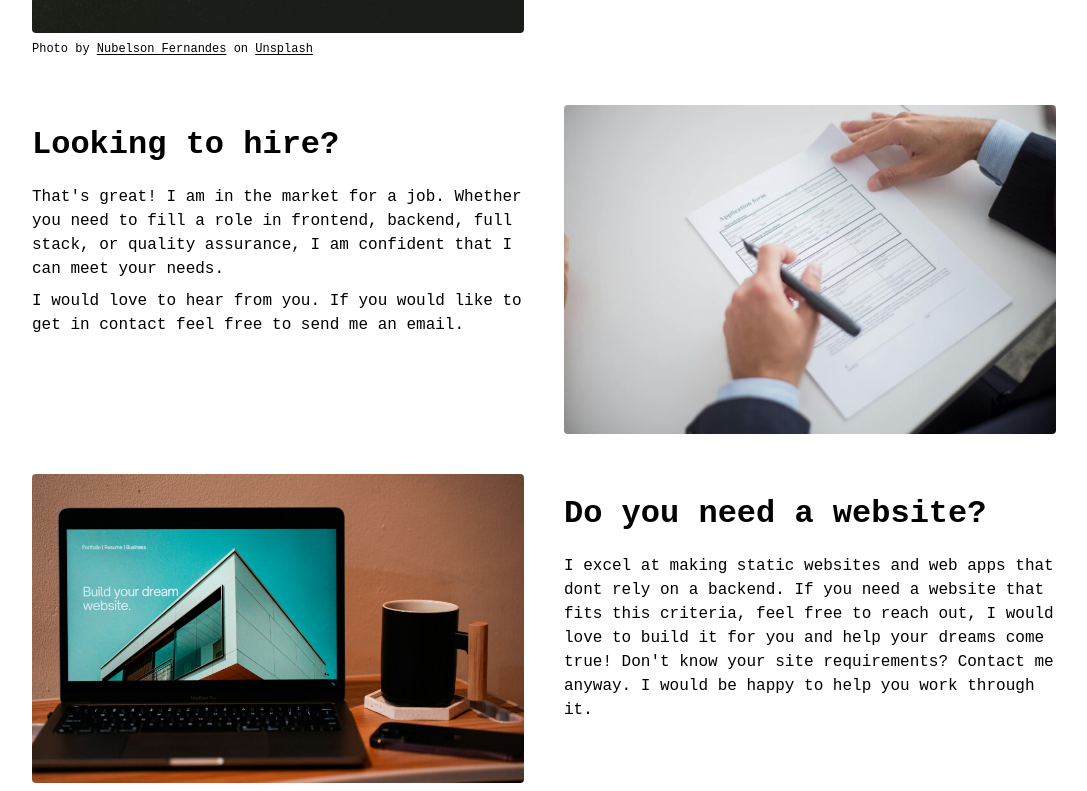
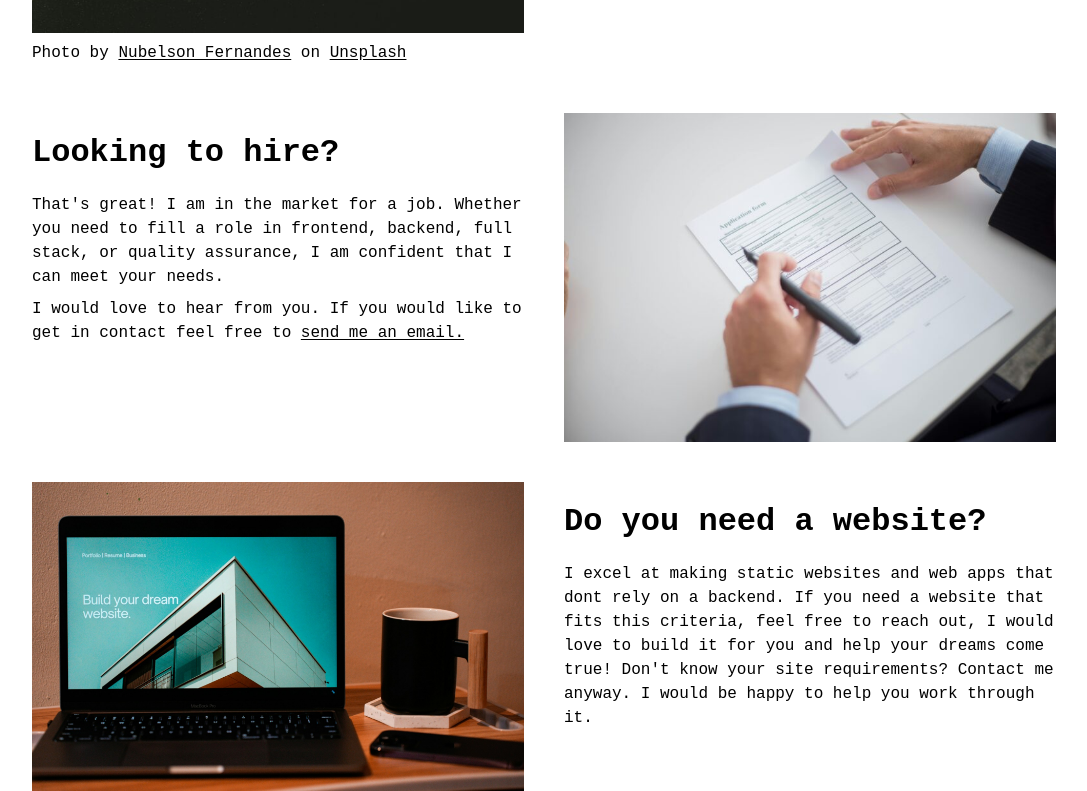
Before and after one commit to hagensv-web/hagensv-portfolio, a Next.js app: page / in a window 1280 px wide. Shown: the part 539-1330 px from the top of the page, without its empty margins (96-1183 px from the left). Built offline with nearby package versions, Linux system fonts and the light colour scheme.

Commit message:
rework homepage components

```diff
--- a/app/page.tsx
+++ b/app/page.tsx
@@ -1,8 +1,7 @@
 import StyledLink from "@/components/core/StyledLink";
-import ImageLeftContentRight from "@/components/core/ImageLeftContentRight";
-import ImageRightContentLeft from "@/components/core/ImageRightContentLeft";
 import SkillsWidget from "@/components/features/skills/SkillsWidget";
 import { Metadata } from "next";
+import TwoColumnLayout from "@/components/core/TwoColumnLayout";
 
 export const metadata: Metadata = {
   title: "Hello World!",
@@ -12,32 +11,53 @@ export const metadata: Metadata = {
 export default function Home() {
   return (
     <div className="flex flex-col gap-y-10">
-      <ImageLeftContentRight
-        imageSrc="/keyboard-768x768.jpg"
-        imageCredit={
+      <TwoColumnLayout
+        mobileFirst="right"
+        leftContent={
+          <div>
+            <img src="/keyboard-768x768.jpg" alt="Half a keyboard with a coffee mug" loading="lazy" />
             <p>Photo by <StyledLink href="https://unsplash.com/@nublson?utm_source=unsplash&utm_medium=referral&utm_content=creditCopyText">Nubelson Fernandes</StyledLink> on <StyledLink href="https://unsplash.com/photos/black-and-white-ceramic-mug-on-black-table--Xqckh_XVU4?utm_source=unsplash&utm_medium=referral&utm_content=creditCopyText">Unsplash</StyledLink></p>
-      }>
+          </div>
+        }
+        rightContent={
+          <div>
             <h1>Hello, World!</h1>
             <p>My name is Samuel Hagen (HagenSV). I graduated Cum Laude from Grove City College in 2026, with a major in Computer Science and minors in Mobile Development and Cybersecurity.</p>
-          <p>I am a programming enthusiast. I love to create, push my skills, and learn new things. I love almost all things programming, except for databases. If you would like to see what I am currently working on, check out my <StyledLink href={"/projects"}>projects</StyledLink>.</p>
-      </ImageLeftContentRight>
+            <p>I am a programming enthusiast. I love to create, push my skills, and learn new things. I love almost all things programming: front-end, back-end, mobile, web, you name it. If you would like to see what I am currently working on, check out my <StyledLink href={"/projects"}>projects</StyledLink>.</p>
+          </div>
+        } />
 
-      <ImageRightContentLeft imageSrc="/application-768x513.jpg">
+      <TwoColumnLayout
+        mobileFirst="left"
+        leftContent={
+          <div>
             <h2>Looking to hire?</h2>
             <p>That's great! I am in the market for a job. Whether you need to fill a role in frontend, backend, full stack, or quality assurance, I am confident that I can meet your needs.</p>
-          <p>I would love to hear from you. If you would like to get in contact feel free to send me an email.</p>
-      </ImageRightContentLeft>
+            <p>I would love to hear from you. If you would like to get in contact feel free to <StyledLink href="mailto:samuel@hagensv.dev" rel="nofollow">send me an email.</StyledLink></p>
+          </div>
+        }
+        rightContent={
+          <div>
+            <img src="/application-768x513.jpg" alt="a person filling out an application" loading="lazy"/>
+          </div>
+        } />
 
-      <ImageLeftContentRight
-        imageSrc="/website.jpg"
-        imageCredit={
+      <TwoColumnLayout
+        mobileFirst="right"
+        leftContent={
+          <div>
+            <img src="/website.jpg" alt="A laptop on a wooden desk" loading="lazy" />
             <p>Photo by <StyledLink href="https://unsplash.com/@carzmaiquez?utm_source=unsplash&utm_medium=referral&utm_content=creditCopyText">Carriza Maiquez</StyledLink> on <StyledLink href="https://unsplash.com/photos/a-laptop-computer-sitting-on-top-of-a-wooden-desk-RTdvy9izXvw?utm_source=unsplash&utm_medium=referral&utm_content=creditCopyText">Unsplash</StyledLink></p>
-        }>
+          </div>
+        }
+        rightContent={
+          <div>
             <h2>Do you need a website?</h2>
             <p>I excel at making static websites and web apps that dont rely on a backend. If you need a website that fits this criteria, feel free to reach out, I would love to build it for you and help your dreams come true! Don't know your site requirements? Contact me anyway. I would be happy to help you work through it.</p>
-      </ImageLeftContentRight>
+          </div>
+        } />
 
-      <div>
+      <div className="md:px-20">
         <h2>Projects</h2>
         <p>When it comes to programming, and life in general, my two biggest motivators are learning and problem solving. This fact is clearest when lookig at my projects. Throughout my education, I had the incredible opportunity to work on many complex and interesting projects, both inside and outside of class. These projects utilitzed a wide variety of programming languages and tools as I expanded my skill set. Some projects are even targeted at solving practical problems for the average person, such as one of my personal favorites: Where's My Movie?</p>
       </div>
--- a/components/core/ImageLeftContentRight.tsx
+++ /dev/null
@@ -1,19 +0,0 @@
-interface Props {
-    imageSrc: string,
-    imageCredit?: React.ReactNode
-    children: React.ReactNode
-}
-
-export default function ImageLeftContentRight({ imageSrc, imageCredit, children }: Props){
-    return (
-      <div className="grid grid-cols-1 md:grid-cols-2 gap-10">
-        <div className="order-2 md:order-1 text-xs">
-          <img src={imageSrc} className="rounded"/>
-          { imageCredit }
-        </div>
-        <div className="order-1 md:order-2">
-          {children}
-        </div>
-      </div>
-    )
-}
--- a/components/core/ImageRightContentLeft.tsx
+++ /dev/null
@@ -1,19 +0,0 @@
-interface Props {
-    imageSrc: string,
-    imageCredit?: React.ReactNode
-    children: React.ReactNode
-}
-
-export default function ImageRightContentLeft({ imageSrc, imageCredit, children }: Props){
-    return (
-      <div className="grid grid-cols-1 md:grid-cols-2 gap-10">
-        <div className="order-1">
-          {children}
-        </div>
-        <div className="order-2 text-xs">
-          <img src={imageSrc} className="rounded"/>
-          { imageCredit }
-        </div>
-      </div>
-    )
-}
--- /dev/null
+++ b/components/core/TwoColumnLayout.tsx
@@ -0,0 +1,18 @@
+interface TwoColumnLayoutProps {
+    leftContent: React.ReactNode
+    rightContent: React.ReactNode
+    mobileFirst: "left" | "right"
+}
+
+export default function TwoColumnLayout( { leftContent, rightContent, mobileFirst }: TwoColumnLayoutProps ){
+    return (
+        <div className="grid grid-cols-1 md:grid-cols-2 gap-10">
+            <div className={`${mobileFirst === "left" ? 'order-1' : 'order-2' } md:order-1`}>
+            { leftContent }
+            </div>
+            <div className={`${mobileFirst === "right" ? 'order-1' : 'order-2' } md:order-2`}>
+            { rightContent }
+            </div>
+        </div>
+    )
+}
```
Lines whose indentation alone changed are shown as unchanged.
